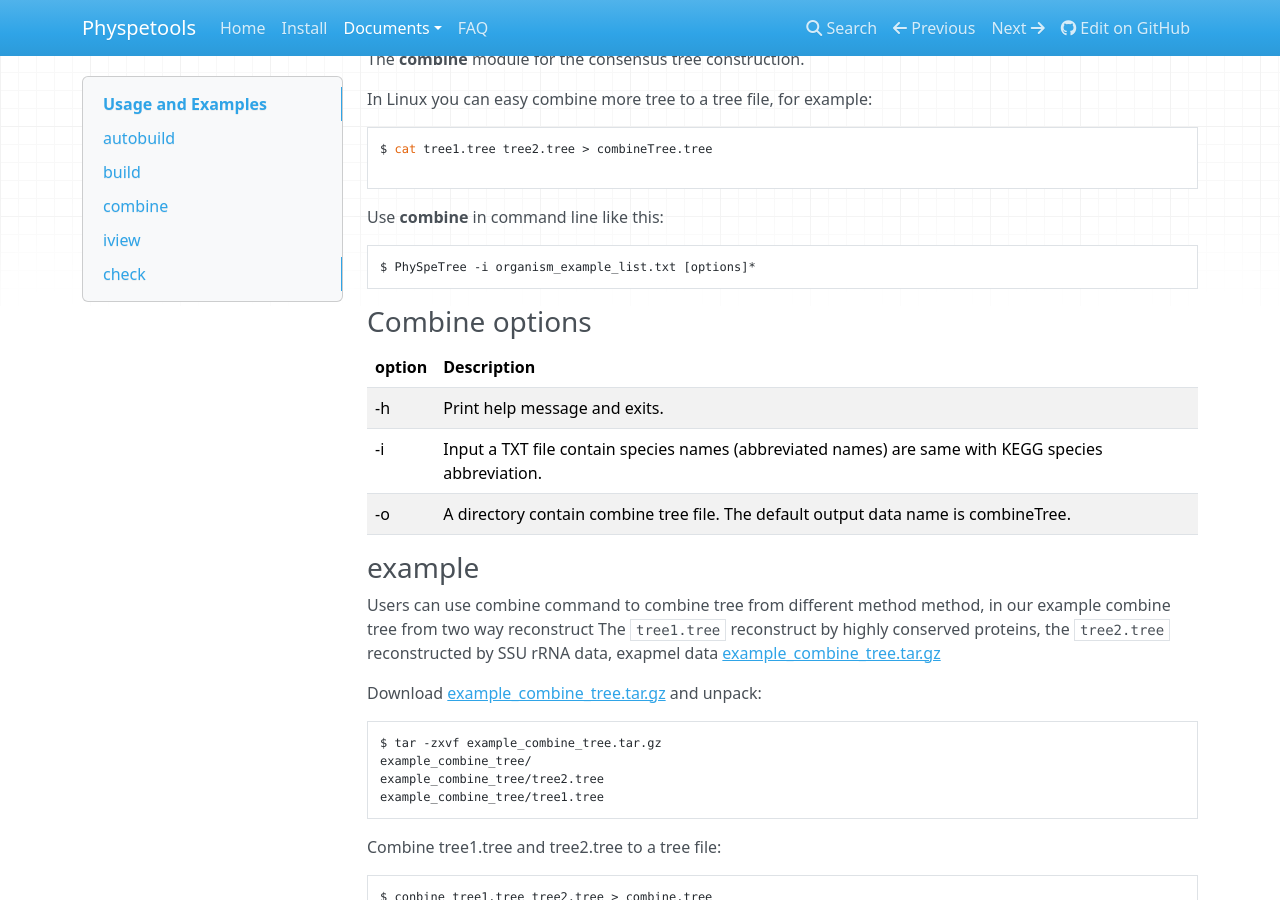
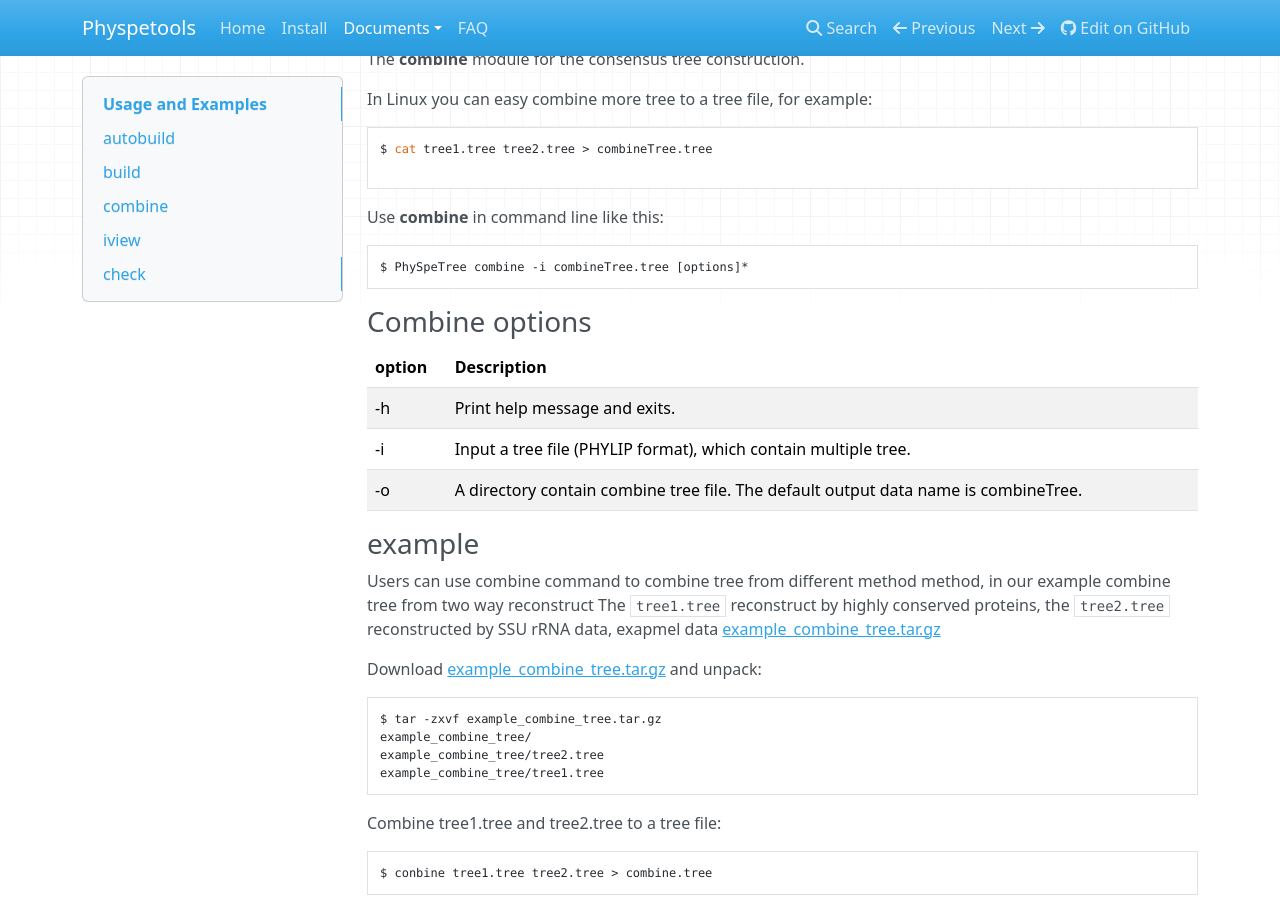
Before and after one commit to yangfangs/physpetools, an MkDocs documentation site: the page built from docs/docs/usage.md, in a window 1280 px wide and 900 px high, scrolled down 10485 px. Built offline with MkDocs 1.6.1, drawn with Linux system fonts in a browser that asks for light colours; nearby versions of some CDN libraries; old or Windows-style settings are respelled for this version of MkDocs.

Commit message:
update readme and doc

````diff
--- a/docs/docs/usage.md
+++ b/docs/docs/usage.md
@@ -527,7 +527,7 @@ Use **combine** in command line like this:
 
 
 ```bash
-$ PhySpeTree -i organism_example_list.txt [options]*
+$ PhySpeTree combine -i combineTree.tree [options]*
 ```
 
 ### Combine options
@@ -536,7 +536,7 @@ $ PhySpeTree -i organism_example_list.txt [options]*
 | option  | Description  |
 |---|---------------------------------|
 |  -h |  Print help message and exits. |
-|  -i |  Input a TXT file contain species names (abbreviated names) are same with KEGG species abbreviation. |
+|  -i |  Input a tree file (PHYLIP format), which contain multiple tree. |
 |  -o |  A directory contain combine tree file. The default output data name is combineTree. |
 
 
````
Also changed, not shown: README.rst.
